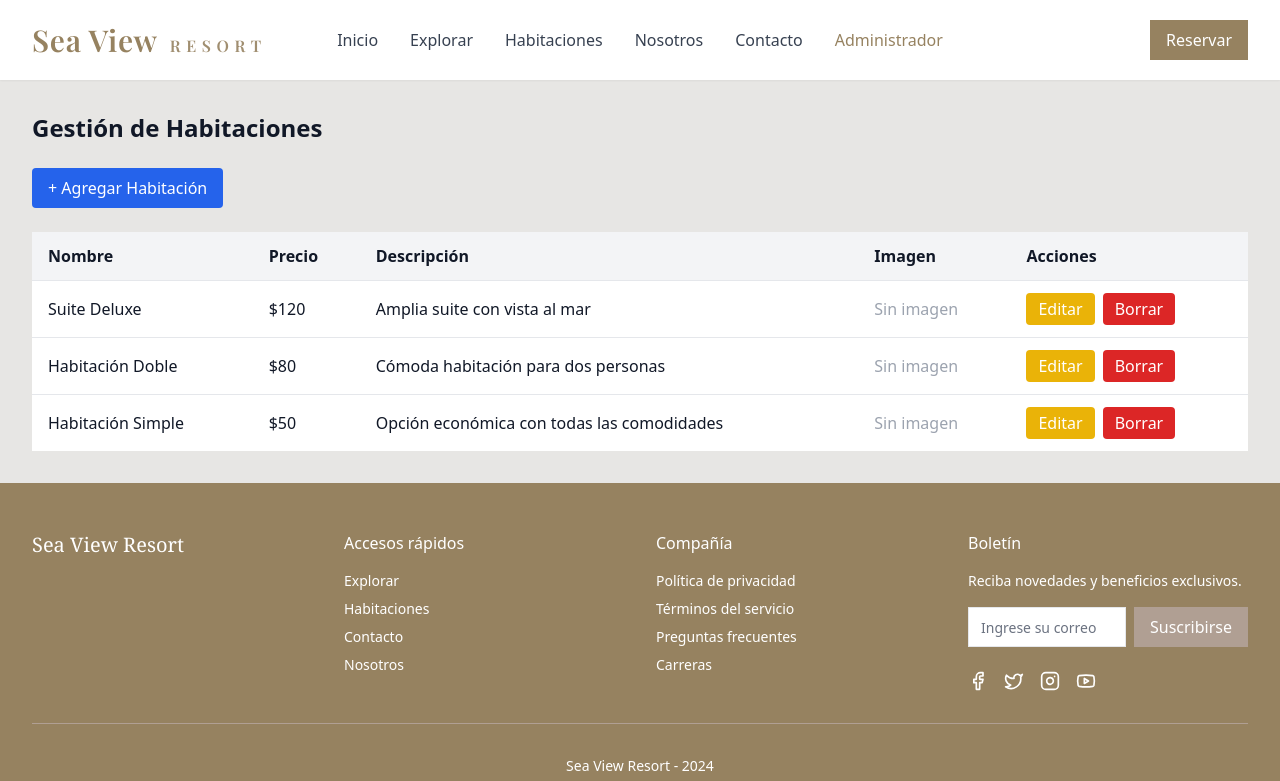
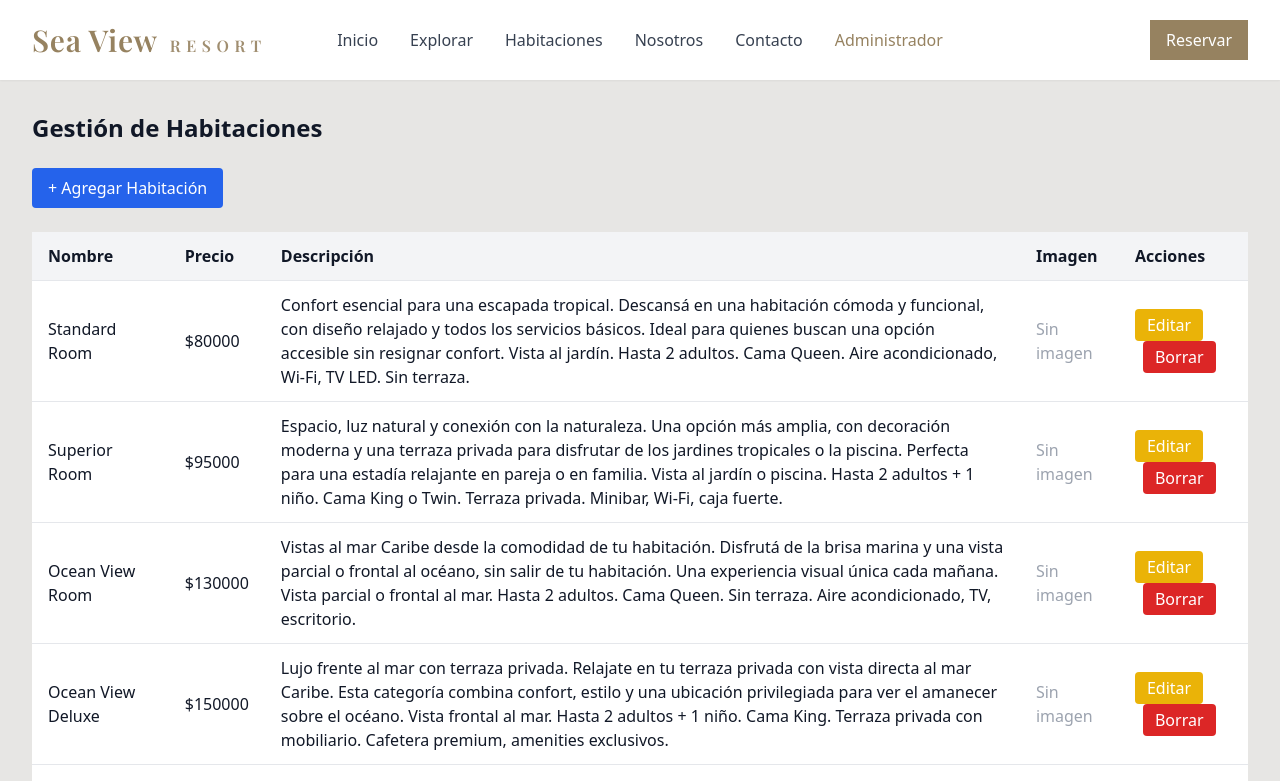
Before and after one commit to najr91/Sea-view-resort-frontend, a React (Vite) app: page /admin/rooms in a window 1280 px wide. Shown: the top 781 px of the page. Built offline with nearby package versions, Linux system fonts and the light colour scheme.

Commit message:
Agrego detalles de habitaciones

```diff
--- a/src/pages/admin/AdminRooms.jsx
+++ b/src/pages/admin/AdminRooms.jsx
@@ -2,10 +2,48 @@ import React, { useState } from "react";
 import toast, { Toaster } from "react-hot-toast";
 
 const initialRooms = [
-  { id: 1, name: "Suite Deluxe", price: 120, description: "Amplia suite con vista al mar", image: null },
-  { id: 2, name: "Habitación Doble", price: 80, description: "Cómoda habitación para dos personas", image: null },
-  { id: 3, name: "Habitación Simple", price: 50, description: "Opción económica con todas las comodidades", image: null },
+  {
+    id: 1,
+    name: "Standard Room",
+    price: 80000,
+    description:
+      "Confort esencial para una escapada tropical. Descansá en una habitación cómoda y funcional, con diseño relajado y todos los servicios básicos. Ideal para quienes buscan una opción accesible sin resignar confort. Vista al jardín. Hasta 2 adultos. Cama Queen. Aire acondicionado, Wi-Fi, TV LED. Sin terraza.",
+    image: null,
+  },
+  {
+    id: 2,
+    name: "Superior Room",
+    price: 95000,
+    description:
+      "Espacio, luz natural y conexión con la naturaleza. Una opción más amplia, con decoración moderna y una terraza privada para disfrutar de los jardines tropicales o la piscina. Perfecta para una estadía relajante en pareja o en familia. Vista al jardín o piscina. Hasta 2 adultos + 1 niño. Cama King o Twin. Terraza privada. Minibar, Wi-Fi, caja fuerte.",
+    image: null,
+  },
+  {
+    id: 3,
+    name: "Ocean View Room",
+    price: 130000,
+    description:
+      "Vistas al mar Caribe desde la comodidad de tu habitación. Disfrutá de la brisa marina y una vista parcial o frontal al océano, sin salir de tu habitación. Una experiencia visual única cada mañana. Vista parcial o frontal al mar. Hasta 2 adultos. Cama Queen. Sin terraza. Aire acondicionado, TV, escritorio.",
+    image: null,
+  },
+  {
+    id: 4,
+    name: "Ocean View Deluxe",
+    price: 150000,
+    description:
+      "Lujo frente al mar con terraza privada. Relajate en tu terraza privada con vista directa al mar Caribe. Esta categoría combina confort, estilo y una ubicación privilegiada para ver el amanecer sobre el océano. Vista frontal al mar. Hasta 2 adultos + 1 niño. Cama King. Terraza privada con mobiliario. Cafetera premium, amenities exclusivos.",
+    image: null,
+  },
+  {
+    id: 5,
+    name: "Honeymoon Suite",
+    price: 200000,
+    description:
+      "Romance, privacidad y lujo con vista al mar. Diseñada especialmente para parejas, esta suite ofrece jacuzzi privado, cama King y una terraza íntima con vista al mar. Ideal para lunas de miel, aniversarios o escapadas románticas. Vista al mar y piscina. Hasta 2 adultos. Jacuzzi en la habitación. Terraza con camastros. Decoración especial y vino de cortesía.",
+    image: null,
+  },
 ];
+
 
 export default function AdminRooms() {
   const [rooms, setRooms] = useState(initialRooms);
```
